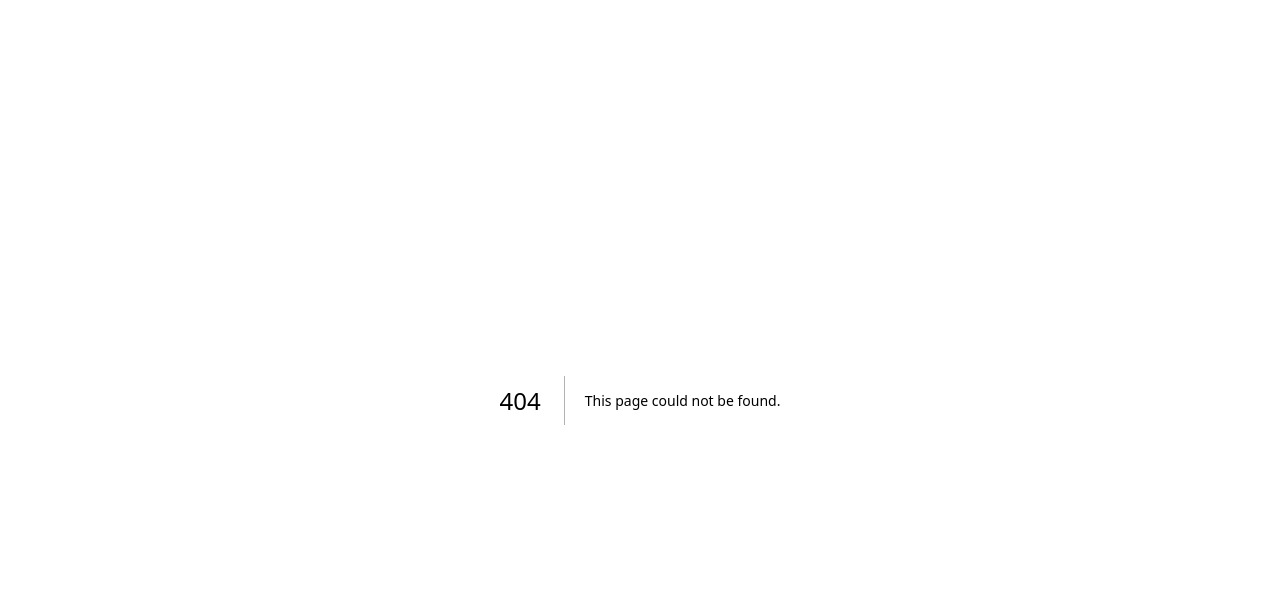
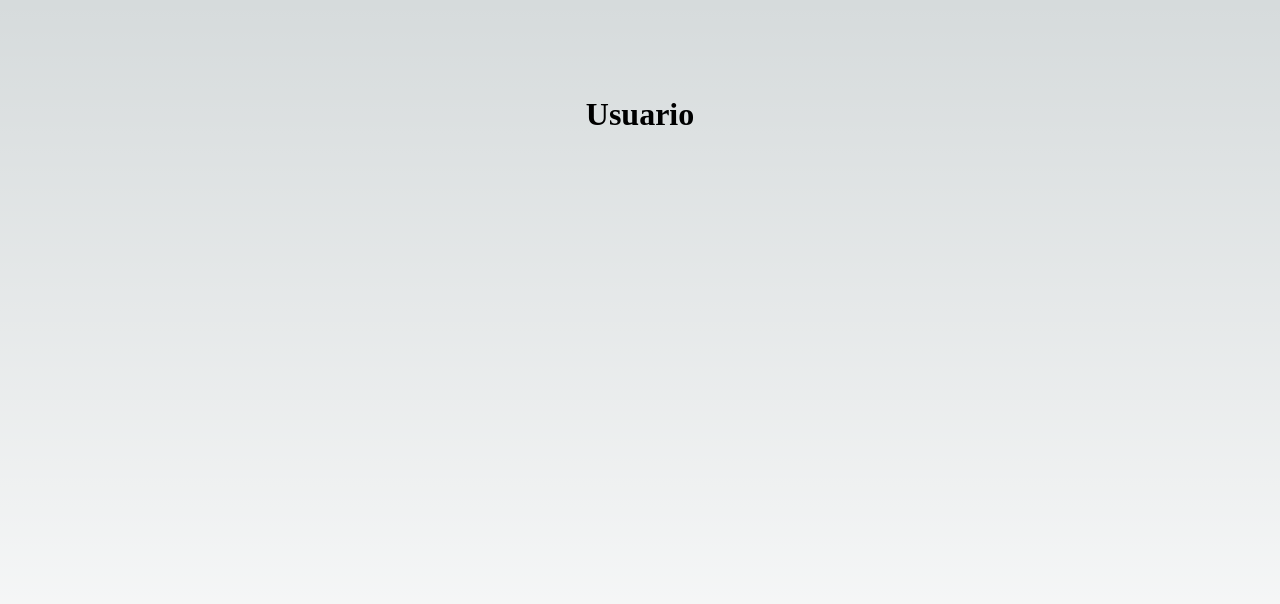
Before and after one commit to MauroMoyano/Emprendar_Front, a Next.js app: page /usuario in a window 1280 px wide. Before the commit this address had no page. Shown: the top 604 px of the page. Built offline with nearby package versions, Linux system fonts and the light colour scheme.

Commit message:
Subiendo repositorio

```diff
--- a/src/pages/index.js
+++ b/src/pages/index.jsx
@@ -1,8 +1,6 @@
 import Head from 'next/head'
-import Image from 'next/image'
 import { Inter } from 'next/font/google'
 import styles from '@/styles/Home.module.css'
-import _app from './_app'
 
 const inter = Inter({ subsets: ['latin'] })
 
--- /dev/null
+++ b/src/pages/usuario.jsx
@@ -0,0 +1,24 @@
+import Head from 'next/head'
+import { Inter } from 'next/font/google'
+import styles from '@/styles/Home.module.css'
+
+const inter = Inter({ subsets: ['latin'] })
+
+export default function Usuario() {
+    return (
+        <>
+            <Head>
+                <title>Usuario</title>
+                <meta name="description" content="Generated by create next app" />
+                <meta name="viewport" content="width=device-width, initial-scale=1" />
+                <link rel="icon" href="/favicon.ico" />
+            </Head>
+            <main className={styles.main}>
+
+                <h1>Usuario</h1>
+
+
+            </main>
+        </>
+    )
+}
```
Also changed, not shown: src/components/Nav.jsx (added), 1 other file (tests, documents, lock files or other folders).
